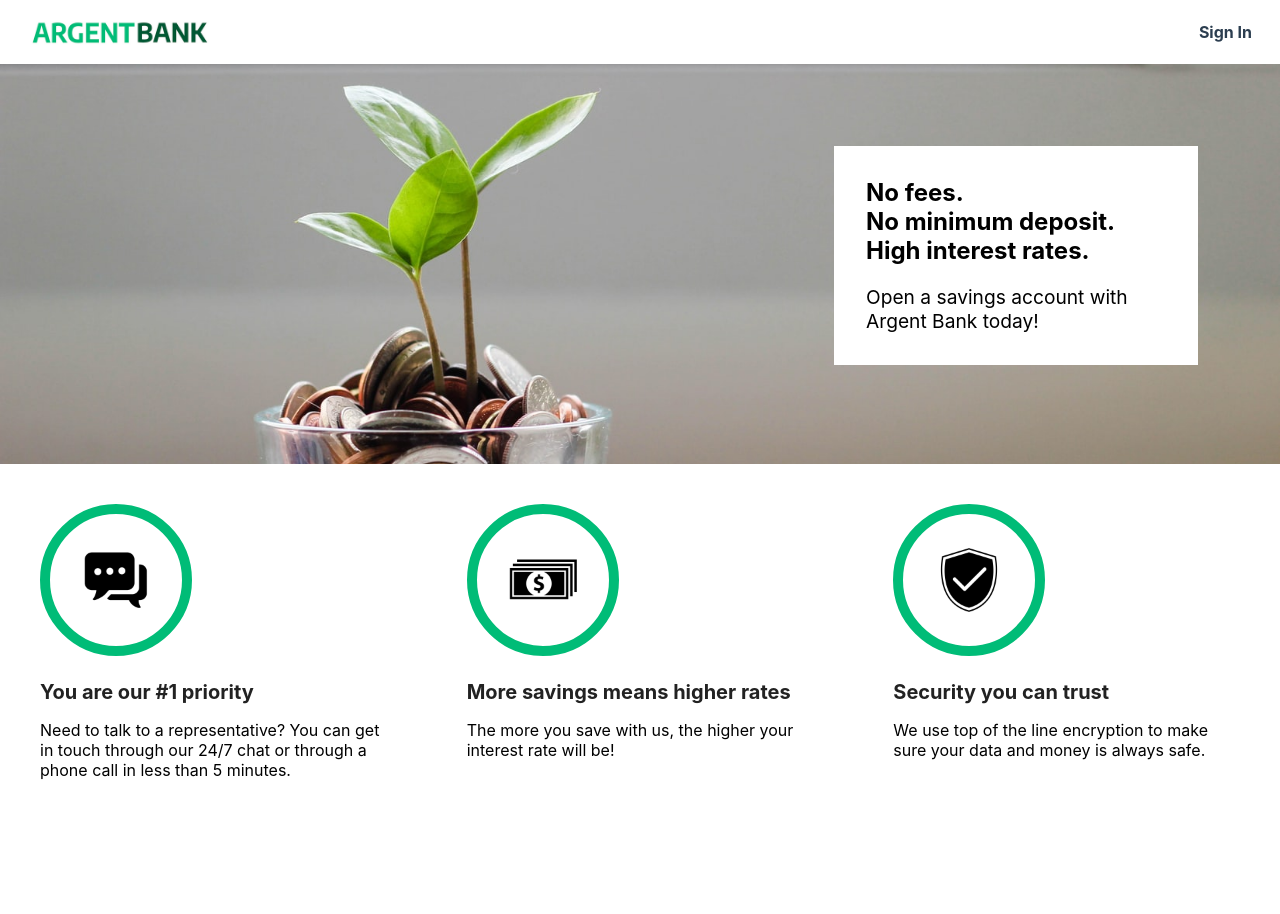
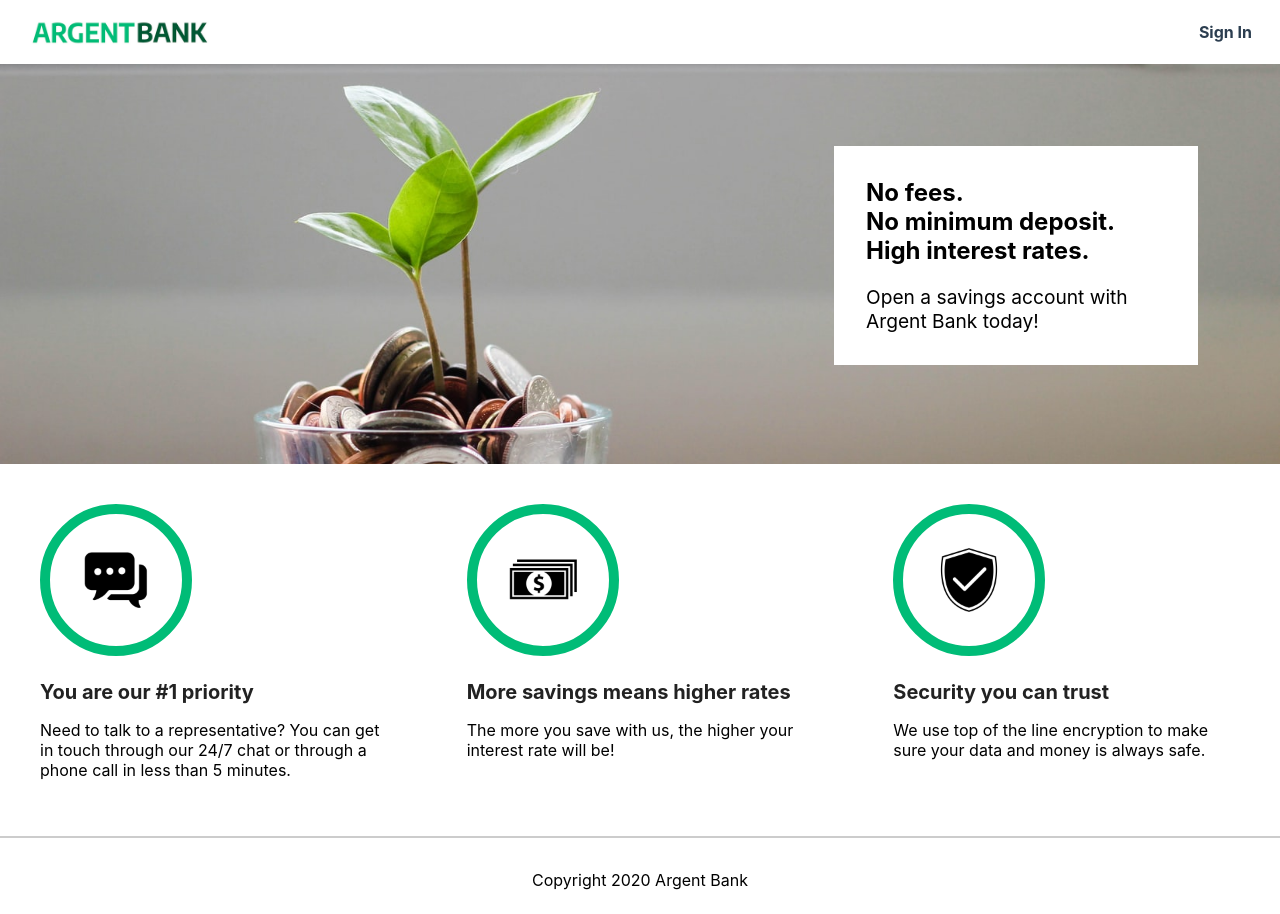
Before and after one commit to VGrolleau/p13-argentbank-frontend, a React (Create React App) app: page / in a window 1280 px wide. Before the commit the page ends 836 px from the top, so only its background shows below. Built offline with nearby package versions, Linux system fonts and the light colour scheme; the HTML template or start-up script is replaced by a standard one.

Commit message:
Adapt footer to react

```diff
--- /dev/null
+++ b/src/components/Footer.jsx
@@ -0,0 +1,11 @@
+import "../utils/style/Footer.css";
+
+function Footer() {
+    return (
+        <footer className="footer">
+            <p className="footer-text">Copyright 2020 Argent Bank</p>
+        </footer>
+    )
+}
+
+export default Footer;
--- a/src/index.js
+++ b/src/index.js
@@ -7,6 +7,7 @@ import SignIn from './pages/SignIn';
 import User from './pages/User';
 import Error from './pages/Error';
 import Nav from './components/Nav';
+import Footer from './components/Footer';
 
 const root = ReactDOM.createRoot(document.getElementById('root'));
 root.render(
@@ -20,5 +21,6 @@ root.render(
         <Route path="*" element={<Error />} />
       </Routes>
     </BrowserRouter>
+    <Footer />
   </React.StrictMode>
 );
--- /dev/null
+++ b/src/utils/style/Footer.css
@@ -0,0 +1,11 @@
+.footer {
+    display: flex;
+    justify-content: center;
+    border-top: 2px solid #ccc;
+    padding: 2rem 0 1.5rem;
+}
+
+.footer-text {
+    margin: 0;
+    padding: 0;
+}
```
